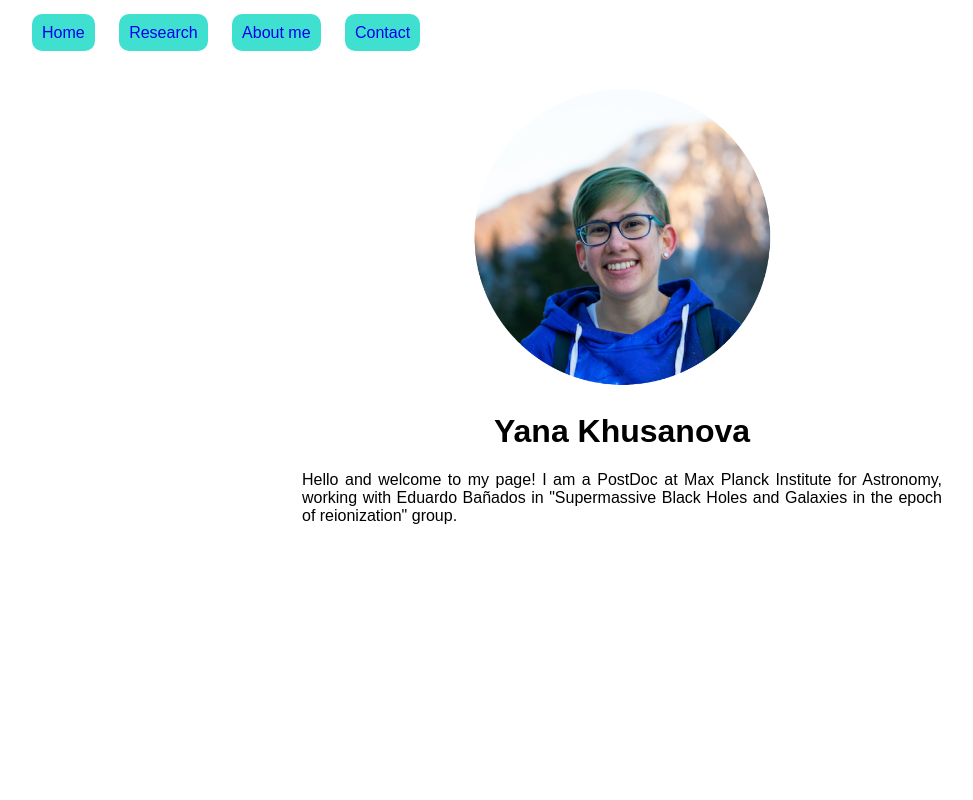
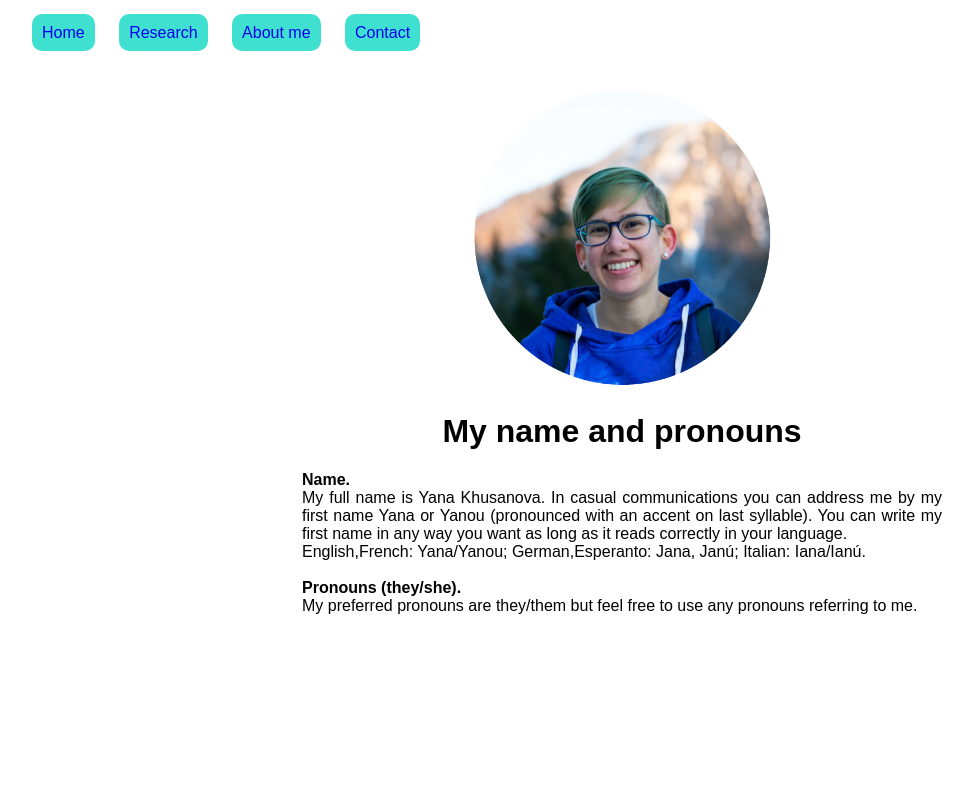
Before and after one commit to khusanova/khusanova.github.io, a plain HTML site: page aboutme.html in a window 1280 px wide. Shown: the top 800 px of the page, without its empty margins (26-999 px from the left). Drawn offline with Linux system fonts and the light colour scheme.

Commit message:
Update aboutme.html

```diff
--- a/aboutme.html
+++ b/aboutme.html
@@ -36,30 +36,19 @@ a:hover{
      <ul>
          <a class="nav" href="https://khusanova.github.io/#home">Home</a>
          <a class="nav" href="https://khusanova.github.io/#research"> Research</a>
-         <a class="nav" href="https://khusanova.github.io/aboutme.html"> About me</a>
+         <a class="nav" href="https://khusanova.github.io/#about"> About me</a>
          <a class="nav" href="https://khusanova.github.io/#contact"> Contact</a>
          </ul>
 
      </div>
 
-
-
- <div class="page">
-     <center>
-     <div class="container" id = about>
-     <img style = "margin-top: 10vh;"src="https://khusanova.github.io/photo.png" width=300>
-     <h1> Yana Khusanova </h1>
-     <p> Hello and welcome to my page! I am a PostDoc at Max Planck Institute for Astronomy, working with Eduardo Bañados in "Supermassive Black Holes and Galaxies in the epoch of reionization" group.
-      </div>
-      </center>
- </div>
-
  <div class="page">
      <center>
      <div class="container" id=pronouns>
+     <img style = "margin-top: 10vh;"src="https://khusanova.github.io/photo.png" width=300>
      <h1> My name and pronouns </h1>
      <p> <b>Name.</b>
-     <br> My full name is Yana Khusanova. In casual communications you can address me by my first name Yana or Yanou (pronounced with an accent on last syllable). You can write my first name in any way you want as long as it reads correctly in your language. English,French: Yana/Yanou; German,Esperanto: Jana, Janú; Italian: Iana/Ianú; Spanish: Llana/Llanú.
+     <br> My full name is Yana Khusanova. In casual communications you can address me by my first name Yana or Yanou (pronounced with an accent on last syllable). You can write my first name in any way you want as long as it reads correctly in your language. <br>English,French: Yana/Yanou; German,Esperanto: Jana, Janú; Italian: Iana/Ianú.
         <br><br>
         <b> Pronouns (they/she). </b>
         <br> My preferred pronouns are they/them but feel free to use any pronouns referring to me.
```
